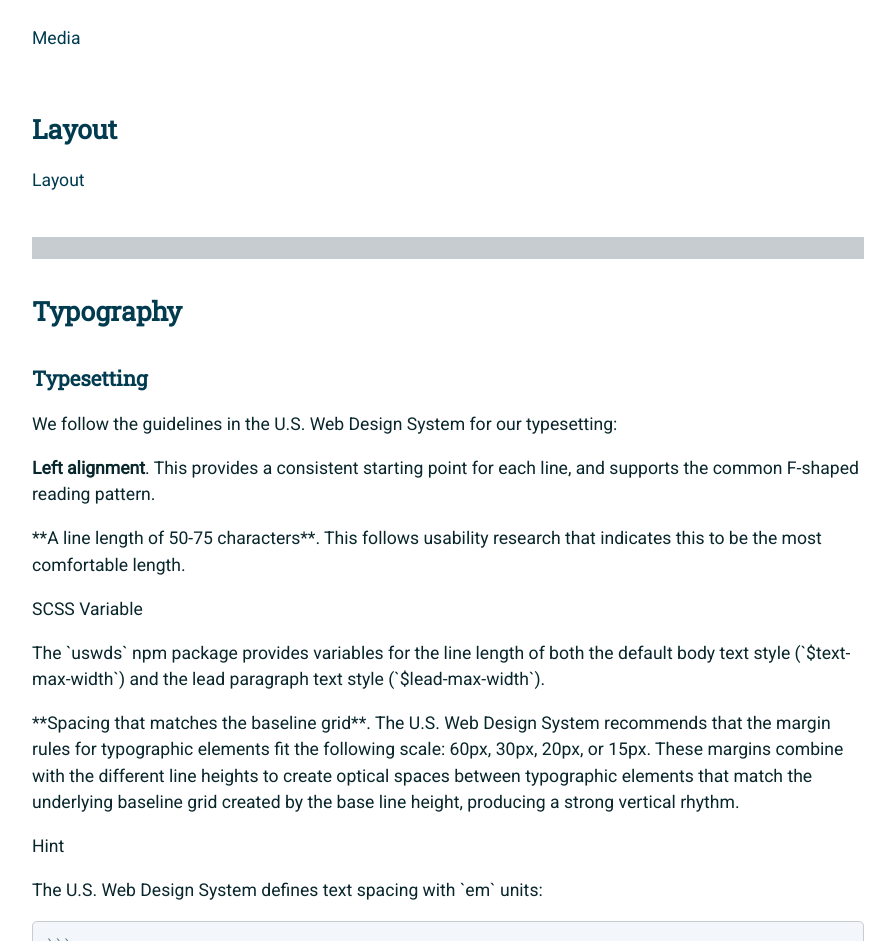
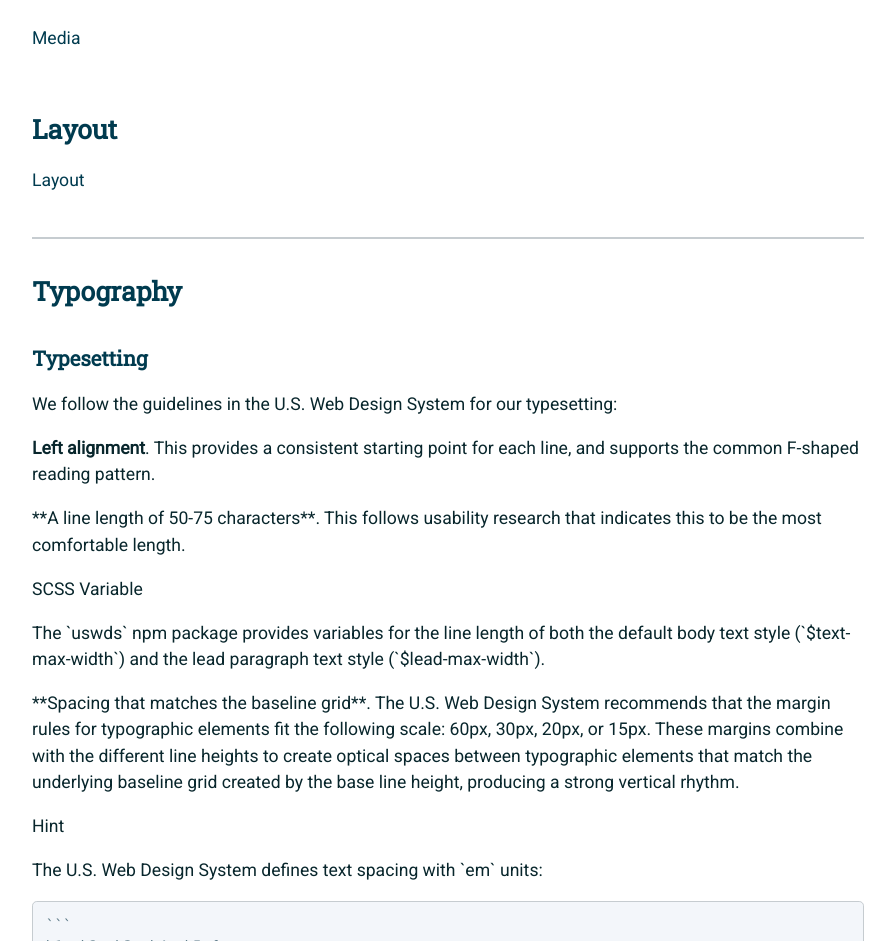
Before and after one commit to usnavy/Navy-Design-Guide, a Jekyll site: the page built from typesetting.md, in a window 1280 px wide. Shown: the part 784-1725 px from the top of the page, without its empty margins (192-1087 px from the left). Built offline with Jekyll 4.4.1, drawn with Linux system fonts in a browser that asks for light colours; our own code applies the rules of GitHub Pages for plain Markdown files.

Commit message:
Update jekyll-design.scss

```diff
--- a/_sass/jekyll-design.scss
+++ b/_sass/jekyll-design.scss
@@ -314,8 +314,8 @@ a {
 
   hr {
     height: 2px;
-    padding-top: 10px;
-    padding-bottom: 10px;
+    margin-top: 10px;
+    margin-bottom: 10px;
     margin: 1rem 0;
     background-color: #C6CCD0;
     border: 0;
```
